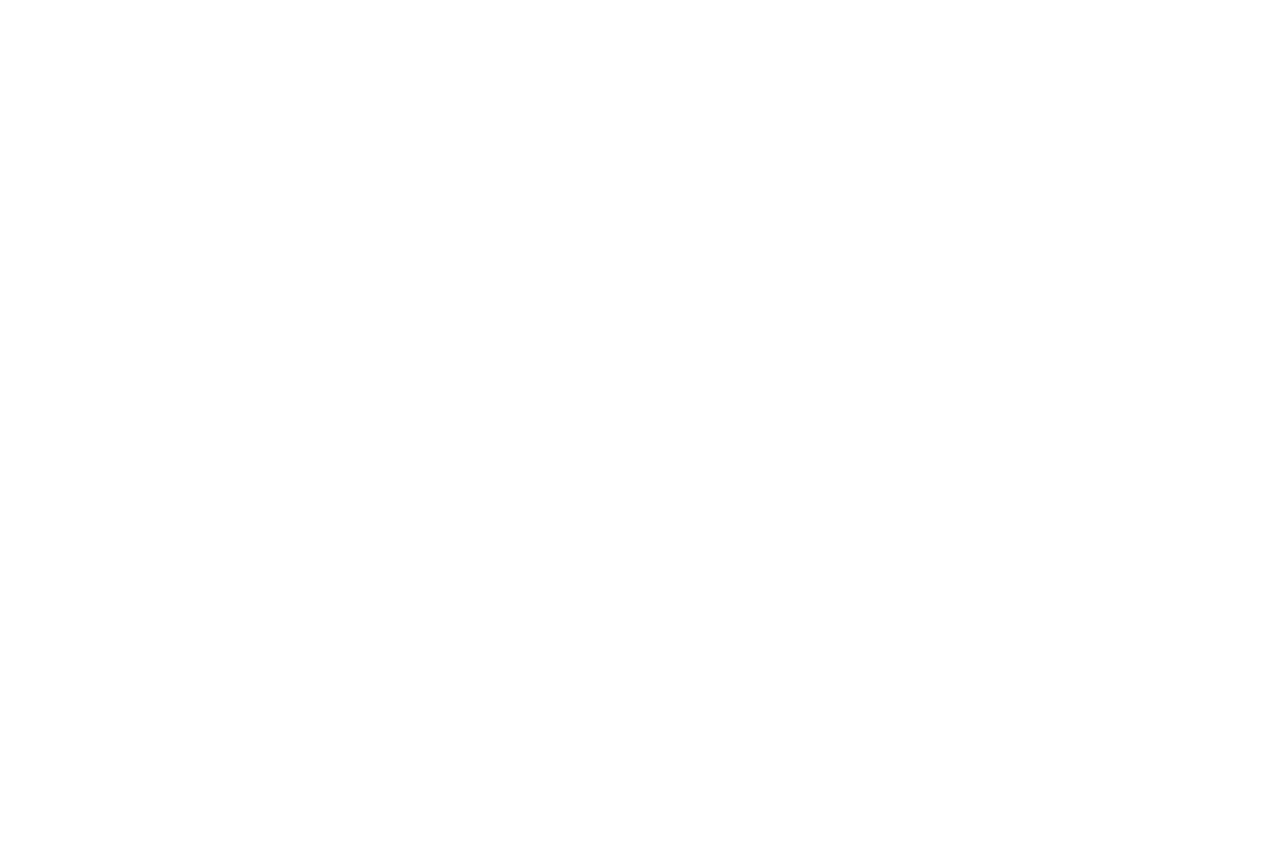
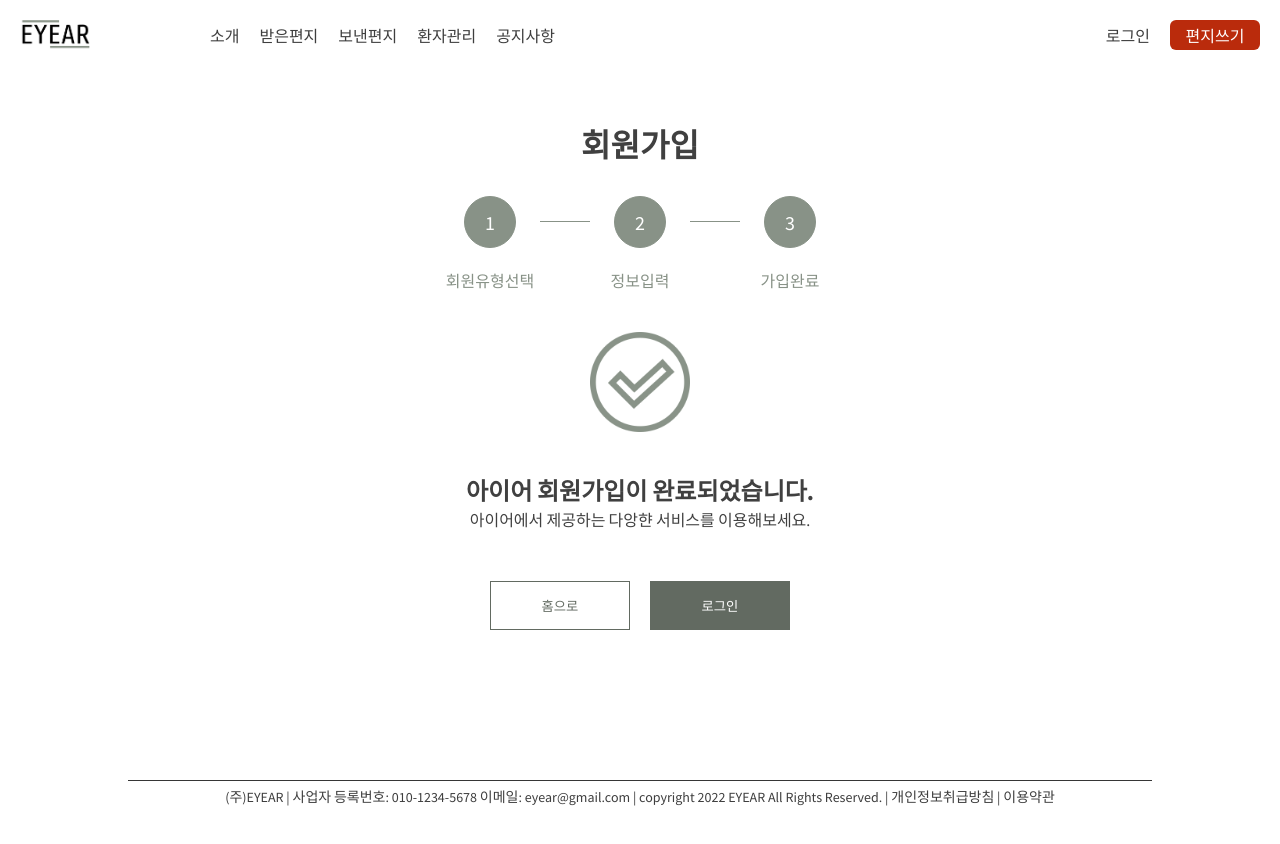
Before and after one commit to eyear22/eyear_frontend, a React (Create React App) app: page /join/done in a window 1280 px wide. Before the commit this address had no page. Shown: the top 844 px of the page. Before the commit the page ends 800 px from the top, so only its background shows below. Built offline with nearby package versions, Linux system fonts and the light colour scheme.

Commit message:
[FEAT] 회원가입 완료 페이지

```diff
--- a/src/App.js
+++ b/src/App.js
@@ -9,6 +9,7 @@ import JoinUser from './pages/JoinUser';
 import JoinBusiness from './pages/JoinBusiness';
 import Detail from './pages/Detail';
 import Receive from './pages/Receive';
+import JoinDone from './pages/JoinDone';
 
 const App = () => {
   return (
@@ -24,6 +25,7 @@ const App = () => {
         <Route path="/join" element={<Join />} />
         <Route path="/join/user" element={<JoinUser />} />
         <Route path="/join/business" element={<JoinBusiness />} />
+        <Route path="/join/done" element={<JoinDone />} />
       </Routes>
     </BrowserRouter>
   );
--- a/src/components/join/SelectBox.js
+++ b/src/components/join/SelectBox.js
@@ -45,7 +45,7 @@ const Right = styled.div`
   ${mobile({ textAlign: 'center', marginTop: 10 })}
 `;
 
-const Desc = styled.text`
+const Desc = styled.div`
   color: #737272;
   font-size: 16px;
 `;
--- a/src/pages/Join.js
+++ b/src/pages/Join.js
@@ -6,21 +6,15 @@ import JoinLayout from '../components/common/JoinLayout';
 
 const Join = () => {
   const goJoinUser = () => {
-    window.location.href = '/join/user';
+    window.location.replace('/join/user');
   };
 
   const goJoinBusiness = () => {
-    window.location.href = '/join/business';
+    window.location.replace('/join/business');
   };
 
   return (
     <JoinLayout title="회원가입" num="1">
-      {/* <Center>
-        <BigDesc>
-          <StyledText>아이어</StyledText>에 오신것을 환영합니다.
-        </BigDesc>
-        <SmallDesc>아이어에서 제공하는 다앙햔 서비스를 이용해보세요.</SmallDesc>
-      </Center> */}
       <Bottom>
         <SelectBox Img={UserIcon} title="개인 회원" desc="영상을 주고 받고 싶다면?" onClick={goJoinUser} />
         <SelectBox Img={BusinessIcon} title="기업 회원" desc="병원을 등록하고 관리하려면?" onClick={goJoinBusiness} />
--- /dev/null
+++ b/src/pages/JoinDone.js
@@ -0,0 +1,72 @@
+import styled from 'styled-components';
+import JoinLayout from '../components/common/JoinLayout';
+import DoneIcon from '../assets/icon_joinDone.png';
+
+const JoinDone = () => {
+  const goHome = () => {
+    window.location.href = '/';
+  };
+
+  const goLogin = () => {
+    window.location.href = '/login';
+  };
+
+  return (
+    <JoinLayout title="회원가입" num="3">
+      <Container>
+        <Icon src={DoneIcon} />
+        <Title>아이어 회원가입이 완료되었습니다.</Title>
+        <SubTitle>아이어에서 제공하는 다앙햔 서비스를 이용해보세요.</SubTitle>
+        <Wrap>
+          <HomeButton onClick={goHome}>홈으로</HomeButton>
+          <LoginButton onClick={goLogin}>로그인</LoginButton>
+        </Wrap>
+      </Container>
+    </JoinLayout>
+  );
+};
+
+const Container = styled.div`
+  display: flex;
+  flex-direction: column;
+  align-items: center;
+  color: #404040;
+  margin: 40px 0;
+`;
+
+const Title = styled.h2``;
+
+const SubTitle = styled.div``;
+
+const Icon = styled.img`
+  width: 100px;
+  height: 100px;
+  margin-bottom: 40px;
+`;
+
+const Wrap = styled.div`
+  margin-top: 50px;
+  display: flex;
+  width: 300px;
+  justify-content: space-between;
+`;
+
+const HomeButton = styled.button`
+  width: 140px;
+  border: 1px solid #626a61;
+  cursor: pointer;
+  background-color: #fff;
+  color: #626a61;
+  padding: 14px;
+`;
+
+const LoginButton = styled.button`
+  width: 140px;
+  border: 1px solid #626a61;
+  cursor: pointer;
+  background-color: #626a61;
+  color: #fff;
+  padding: 14px;
+`;
+
+export default JoinDone;
--- a/src/pages/JoinUser.js
+++ b/src/pages/JoinUser.js
@@ -20,6 +20,10 @@ const JoinUser = () => {
   const password = useInput('');
   const passwordCheck = useInput('');
 
+  const goJoinDone = () => {
+    window.location.replace('/join/done');
+  };
+
   // 회원가입 함수
   const join = () => {
     console.log('병원이름', hospitalName.value);
@@ -30,6 +34,7 @@ const JoinUser = () => {
     console.log('성별', sex.value);
     console.log('이름', username.value);
     console.log('비밀번호', password.value);
+    goJoinDone();
   };
 
   return (
@@ -63,13 +68,4 @@ const JoinUser = () => {
   );
 };
 
-const Container = styled.div`
-  display: flex;
-  justify-content: center;
-`;
-const Wrap = styled.div`
-  border: 1px solid #626a61;
-  display: flex;
-`;
-
 export default JoinUser;
```
Also changed, not shown: src/assets/icon_joinDone.png (added).
